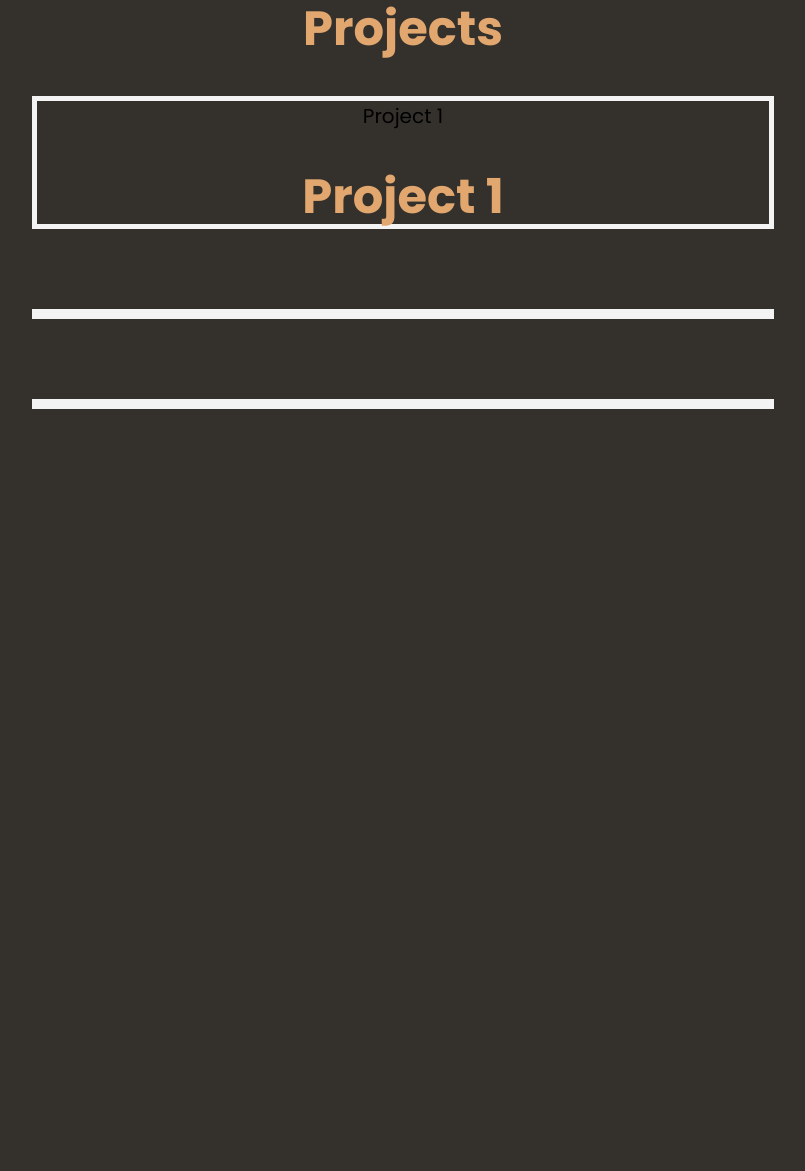
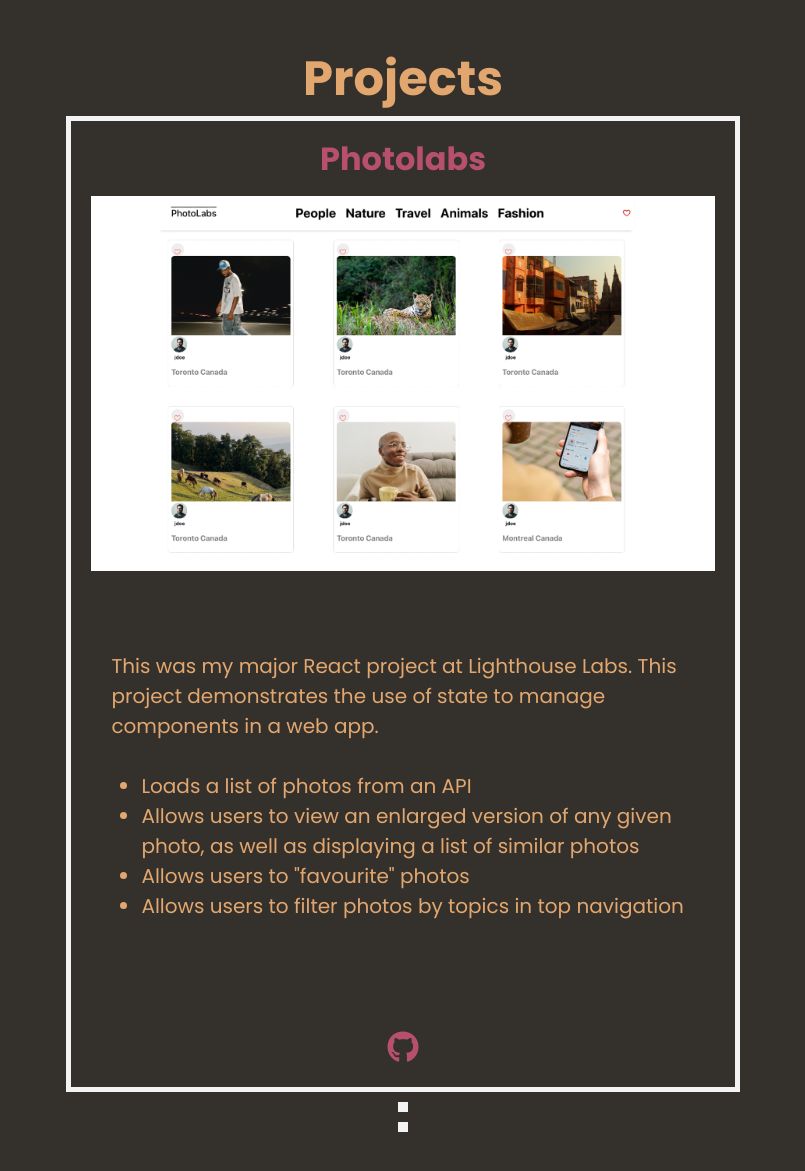
Before and after one commit to Jerscape/portfolio-3, a plain HTML site: page index.html in a window 1280 px wide. Shown: the part 993-2164 px from the top of the page, without its empty margins (237-1042 px from the left). Before the commit the page ends 1450 px from the top, so only its background shows below. Drawn offline with Linux system fonts and the light colour scheme.

Commit message:
project box added and github link. Also added anchor tags to top nav and hero button

```diff
--- a/index.html
+++ b/index.html
@@ -22,9 +22,10 @@
   <main class="main-flex">
     <nav>
       <ul>
-        <li>Intro</li>
-        <li>Projects</li>
+        <li><a href="#intro">Intro</a></li>
+        <li><a href="#projects-section">Projects</a></li>
         <li>Connect</li>
+        <li>Fun</li>
       </ul>
     </nav>
   </main>
@@ -32,12 +33,19 @@
 
     <div class="hero-box">
       <div class="name-title-box">
-        <div class="name"><h1>JEREMY DUTTON</h1></div>
-        <div class="title"><h2>Full Stack Developer</h2></div>
+        <div class="name">
+          <h1>JEREMY DUTTON</h1>
+        </div>
+        <div class="title">
+          <h2>Full Stack Developer</h2>
+        </div>
       </div>
       <div class="icon-box"><i class="fa-regular fa-layer-plus"></i></div>
     </div>
+    <a href="#projects-section" class="hero-button-link">
       <button class="hero-button">See Projects</button>
+    </a>
+
   </div>
   <div class="intro">
     <p>Through various courses and projects I have gained a comprehensive foundation
@@ -45,8 +53,10 @@
       Complementing this are prior programming courses in Java, Python, and C#.
       <br><br>
       Using the core computer programming concepts and skills I have developed; I am looking for my first role in
-      Computer Programming. As I have had no direct role in Computer Programming before, I would be eligible for wage subsidy employer grants such as ICT Boost.
-      <br><br></p>
+      Computer Programming. As I have had no direct role in Computer Programming before, I would be eligible for wage
+      subsidy employer grants such as ICT Boost.
+      <br><br>
+    </p>
     <div class="stack-row">
       <i class="fa-brands fa-css3-alt"></i>
       <i class="fa-brands fa-js"></i>
@@ -58,14 +68,37 @@
 
   </div>
 
-  <section class="projects-section">
+  <section id="projects-section" class="projects-section">
     <h1>Projects</h1>
     <div class="project-slideshow">
-      <div class="project">Project 1
-        <h1>Project 1</h1>
-        <div class="project-image"></div>
-        <div class="project-info"></div>
-        <div class="project-github"></div>
+      <div class="project">
+
+        <div class="project-heading-box">
+          <h1>Photolabs</h1>
+        </div>
+        <div class="project-image">
+          <img src="images/photolabs-800.jpg" srcset="images/photolabs-400.jpg 400w,
+            images/photolabs-800.jpg 800w,
+            images/photolabs-1600.png 1600w" sizes="(max-width: 600px) 400px,
+            (max-width: 900px) 800px,
+            1600px" alt="Photolabs project image"> <!--end img tag-->
+        </div> <!--end image div-->
+
+        <div class="project-info">
+          <p>This was my major React project at Lighthouse Labs. This project demonstrates the use of state
+            to manage components in a web app.<br>
+          <ul>
+            <li>Loads a list of photos from an API</li>
+            <li>Allows users to view an enlarged version of any given photo, as well as displaying a list of similar
+              photos</li>
+            <li>Allows users to "favourite" photos</li>
+            <li>Allows users to filter photos by topics in top navigation</li>
+          </ul>
+          </p>
+        </div>
+        <div class="project-github"><a href="https://github.com/Jerscape/photolabs" target="blank"
+            rel="noopener noreferrer"><i class="fa-brands fa-github"></i></a>
+        </div>
       </div>
       <div class="project"></div>
       <div class="project"></div>
--- a/styles.css
+++ b/styles.css
@@ -143,6 +143,7 @@
   color: var(--text-orange);
   padding: 0px;
   line-height: 1.1;
+  /* display: flex; */
 
 }
 
@@ -166,6 +167,11 @@
 
 }
 
+a {
+  text-decoration: none;
+  color: inherit
+}
+
 nav {
 
   width: 90%;
@@ -179,6 +185,7 @@
   align-items: center;
   justify-content: center;
   color: var(--bkg-white-antiflash);
+  text-decoration: none;
 }
 
 nav ul li {
@@ -289,6 +296,11 @@
   align-items: start;
 }
 
+/*purely to link from the top nav to the intro section.*/
+#intro {
+
+}
+
 .intro p {
   width: 60%;
   font-family: "Poppins", sans-serif;
@@ -328,37 +340,115 @@
   flex-direction: column;
   align-items: center;
   background-color: var(--bkg-jet);
+  padding-bottom: 20px;
+}
+
+/* for the button linking functionality*/
+#projects-section {
+
+}
+
+.project-heading-box {
+  display: flex;
+  flex-direction: column;
+  margin-top: 30px;
+  justify-content: start;
+  align-content: start;
+
+  margin-top: 20px;
+
 }
 
 .projects-section h1 {
   font-size: 3rem;
-  margin-top: 40px;
+  margin-top: 20px;
+  /* padding: 20px; */
 }
 
 .project-slideshow {
   display: flex;
   flex-direction: column;
   justify-content: center;
-  width: 65%
+  align-items: center;
+  width: 55%
 
 }
 
-.project-box{
+.project-github {
+  padding: 20px;
+}
+
+.project-github i {
+  color: var(--text-rasp); /* Sets the color of the icon */
+  font-size: 2rem;
+}
+
+/* .project-box{
   display: flex;
   flex-direction: column;
   background-color: var(--bkg-jet);
+  justify-content: center;
+  align-items: center;
+} */
+
+.projects-section {
+  display: flex;
+  flex-direction: column;
+  align-items: center; /* Check if this affects the inner margin settings */
+  margin-top: 50px;
+  margin-bottom: 20px;
+  padding: 20px;
 }
+
 
 .project {
   display: flex;
   flex-direction: column;
   justify-content: center;
   align-items: center;
-  margin: 40px 40px;
+  /* margin: 40px 40px; */
+  margin-top: 10px;
   border: solid;
   border-width: 5px;
   border-color: var(--bkg-white-antiflash);
+  background-color: var(--bkg-jet);
+  font-family: "Poppins", sans-serif;
 }
+
+.project h1 {
+  color: var(--text-rasp);
+  font-size: 2rem;
+  margin-top: 0;
+
+}
+.project p {
+  color: var(--text-orange);
+  font-size: 1.2 rem;
+  padding: 10px;
+
+}
+
+.project ul {
+  color: var(--text-orange);
+  margin: 0;
+}
+
+.project-image {
+  width: 100%; /* Makes sure the container doesn't exceed the parent size */
+  overflow: hidden; /* Optionally hide overflow content */
+  padding: 20px;
+}
+
+.project-image img {
+  width: 100%; /* Scales the image to fit the width of its container */
+  height: auto; /* Maintains the aspect ratio of the image */
+  display: block; /* Removes extra space below the image */
+}
+
+.project-info {
+  padding: 30px;
+}
+
 
 
 
@@ -421,4 +511,11 @@
 
   }
 
+  .project-slideshow {
+    width: 90%;
+  }
+  .project {
+    width: 100%;
+  }
+
 }
```
Lines whose indentation alone changed are shown as unchanged.
